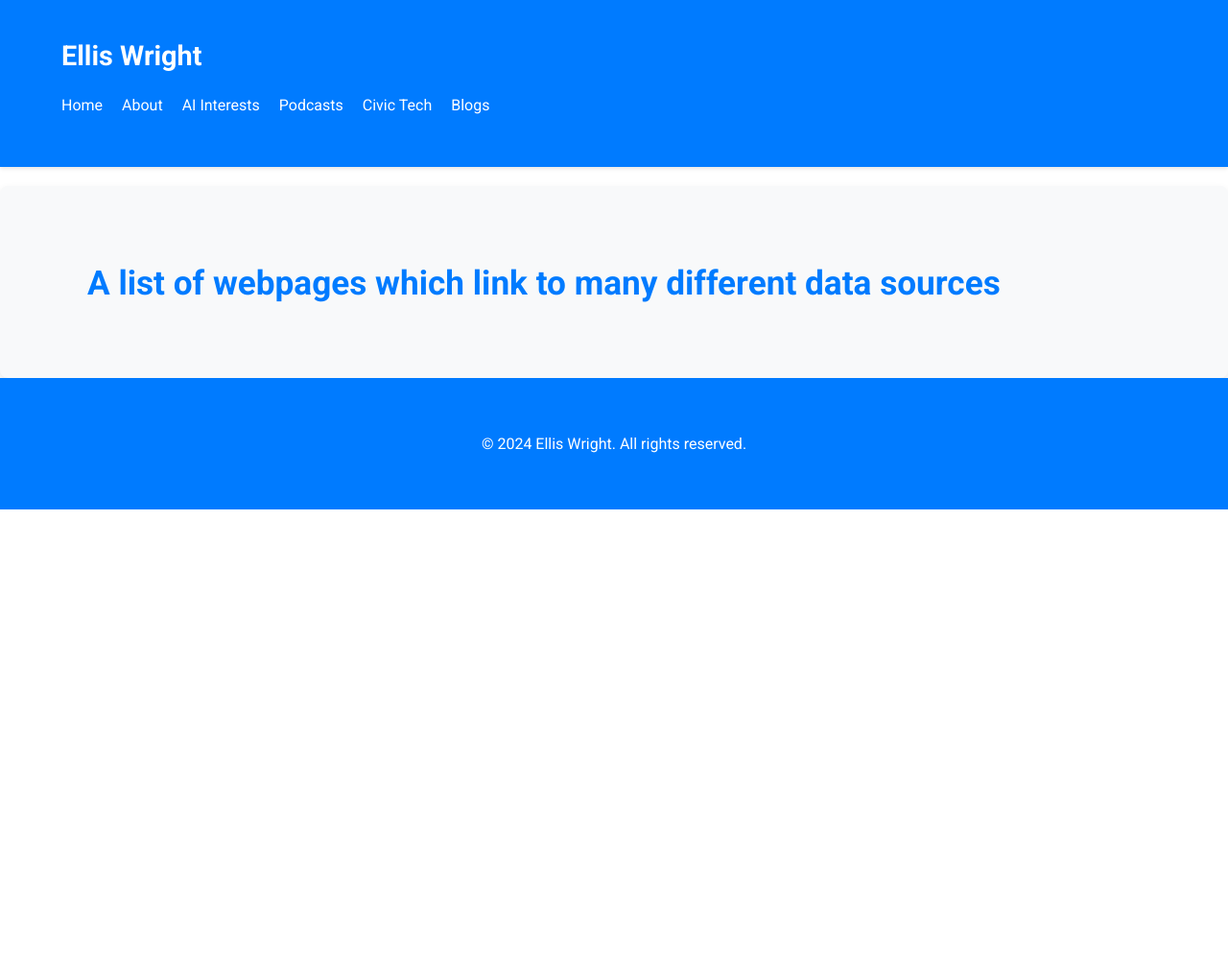
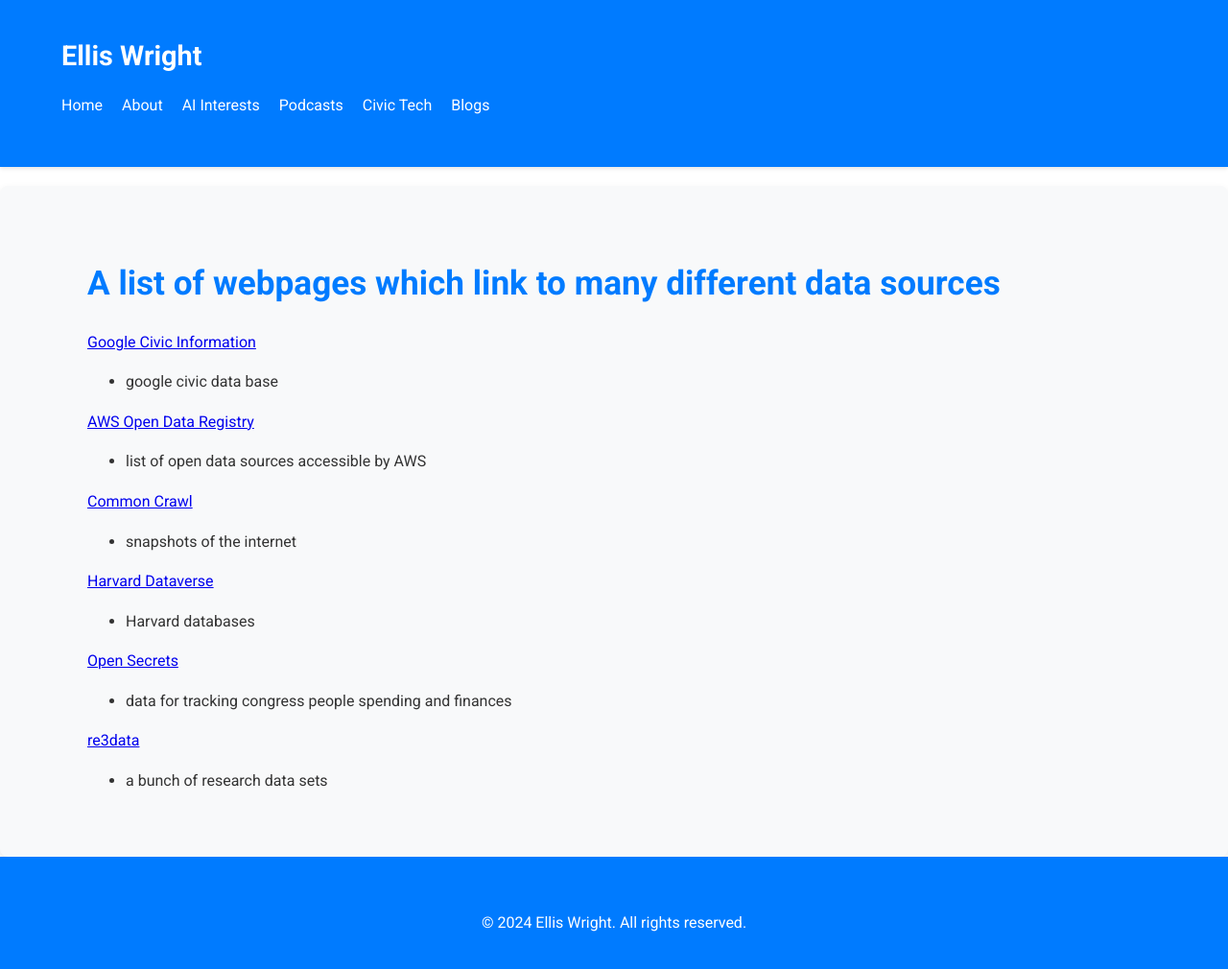
Before and after one commit to dembwright/dembwright.github.io, a Jekyll site: the page built from _pages/civic-tech/data-links.md, in a window 1280 px wide and 1030 px high. Shown: the top 1010 px of the window at 96% size. Built offline with Jekyll 4.4.1, drawn with Linux system fonts in a browser that asks for light colours.

Commit message:
Update data-links.md

```diff
--- a/_pages/civic-tech/data-links.md
+++ b/_pages/civic-tech/data-links.md
@@ -4,3 +4,21 @@
 permalink: civic-tech/data-links/
 ---
 # A list of webpages which link to many different data sources
+
+[Google Civic Information](https://developers.google.com/civic-information)
+- google civic data base
+
+[AWS Open Data Registry](https://github.com/awslabs/open-data-registry)
+- list of open data sources accessible by AWS
+
+[Common Crawl](https://commoncrawl.org)
+- snapshots of the internet
+
+[Harvard Dataverse](https://dataverse.harvard.edu)
+- Harvard databases
+
+[Open Secrets](https://www.opensecrets.org)
+- data for tracking congress people spending and finances
+
+[re3data](https://www.re3data.org/search)
+- a bunch of research data sets
```
